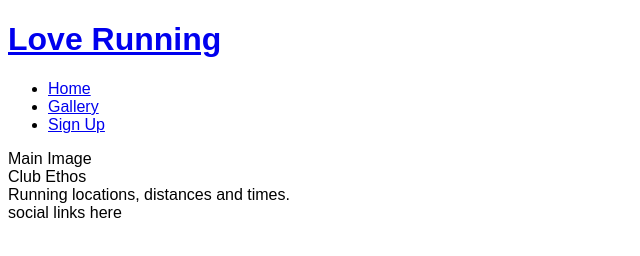
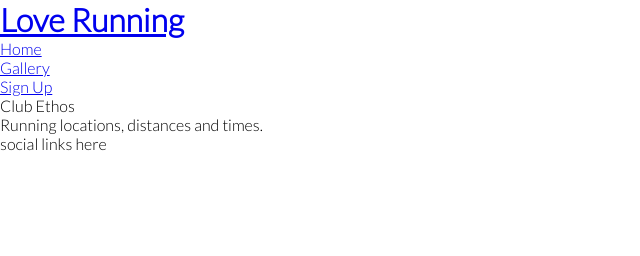
Before and after one commit to NikkiB101/love-running, a plain HTML site: page index.html in a window 1280 px wide. Shown: the whole page, without its empty margins (0-640 px from the left). Drawn offline with Linux system fonts and the light colour scheme.

Commit message:
Add Google Fonts

```diff
--- a/assets/css/style.css
+++ b/assets/css/style.css
@@ -1,3 +1,12 @@
+@import url('https://fonts.googleapis.com/css2?family=Lato:wght@300&family=Oswald&display=swap');
+
+*{
+    margin: 0%;
+    padding: 0%;
+    border: none;
+}
+
 body {
-    font-family: Arial, Helvetica, sans-serif;
+    font-family: lato, sans-serif;
+    font-weight: 300;
 }
--- a/index.html
+++ b/index.html
@@ -26,7 +26,7 @@
         </nav>
     </header>
     <section>
-        Main Image
+        <div id="hero-image"></div>
     </section>
     <section>
         Club Ethos
```
